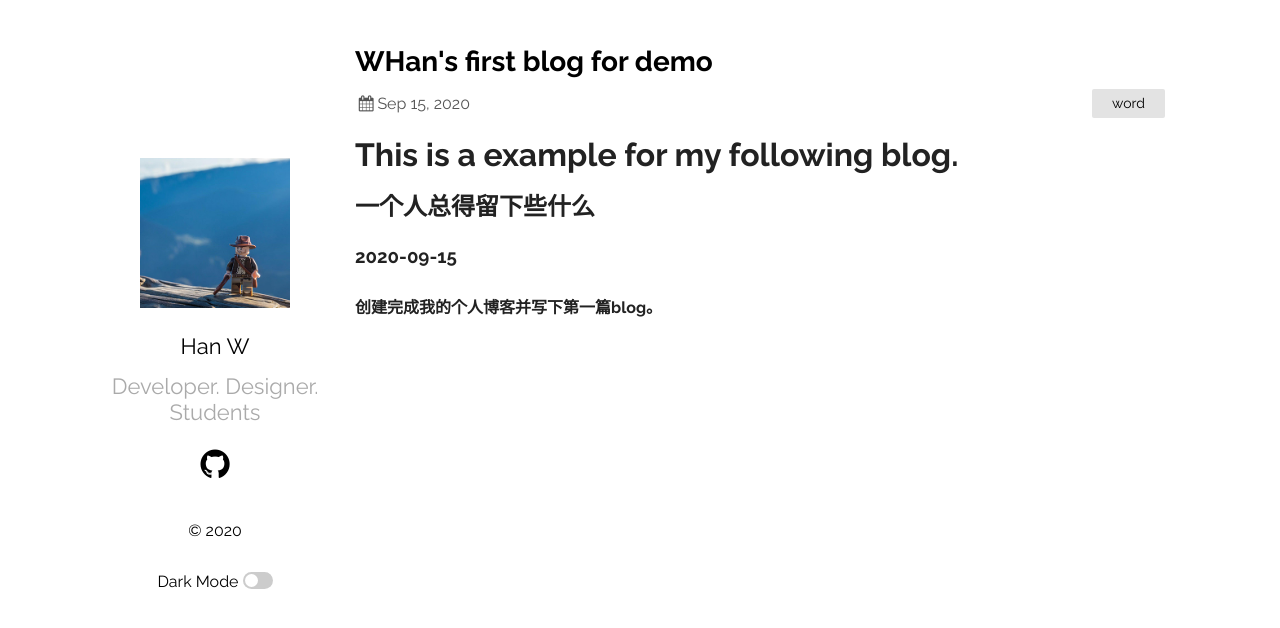
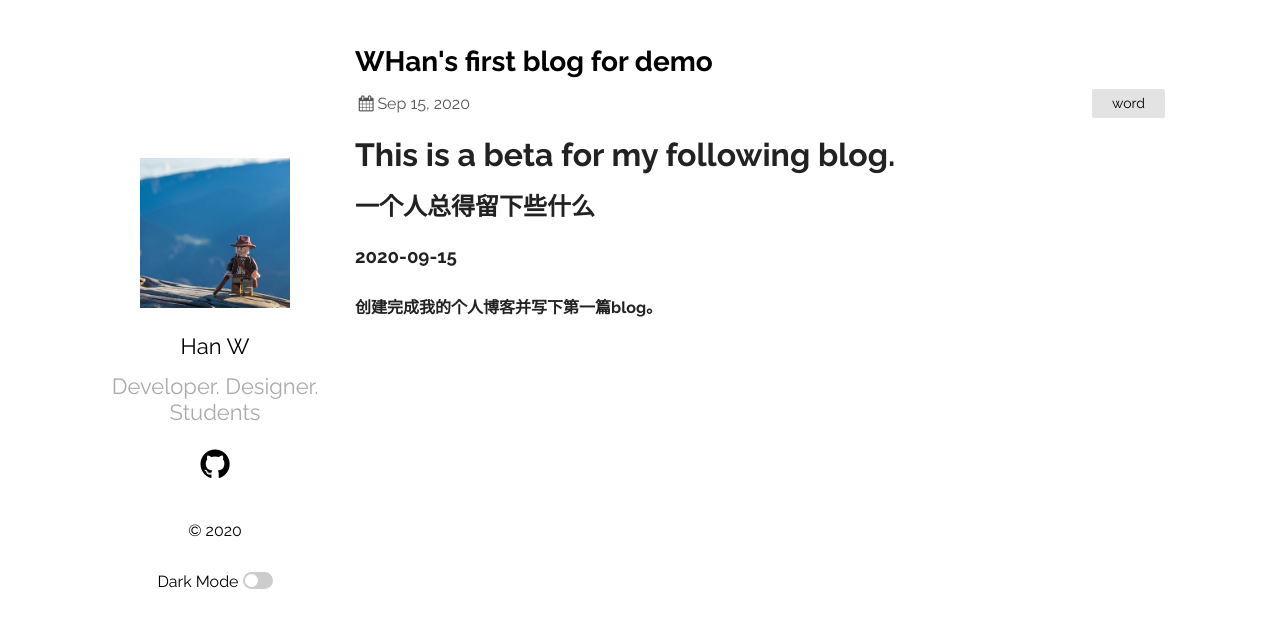
Before and after one commit to Vision-wh/Vision-wh.github.io, a Jekyll site: the page built from _posts/2020-09-15-whan's first blog.markdown, in a window 1280 px wide. Shown: the top 628 px of the page. Built offline with Jekyll 4.4.1, drawn with Linux system fonts in a browser that asks for light colours.

Commit message:
Update 2020-09-15-whan's first blog.markdown

```diff
--- a/_posts/2020-09-15-whan's first blog.markdown
+++ b/_posts/2020-09-15-whan's first blog.markdown
@@ -5,7 +5,7 @@ date:   2020-09-15 20:05:02 +0800
 categories: word
 ---
 
-# This is a example for my following blog.
+# This is a beta for my following blog.
 ## 一个人总得留下些什么
 ### 2020-09-15
 #### 创建完成我的个人博客并写下第一篇blog。
```
